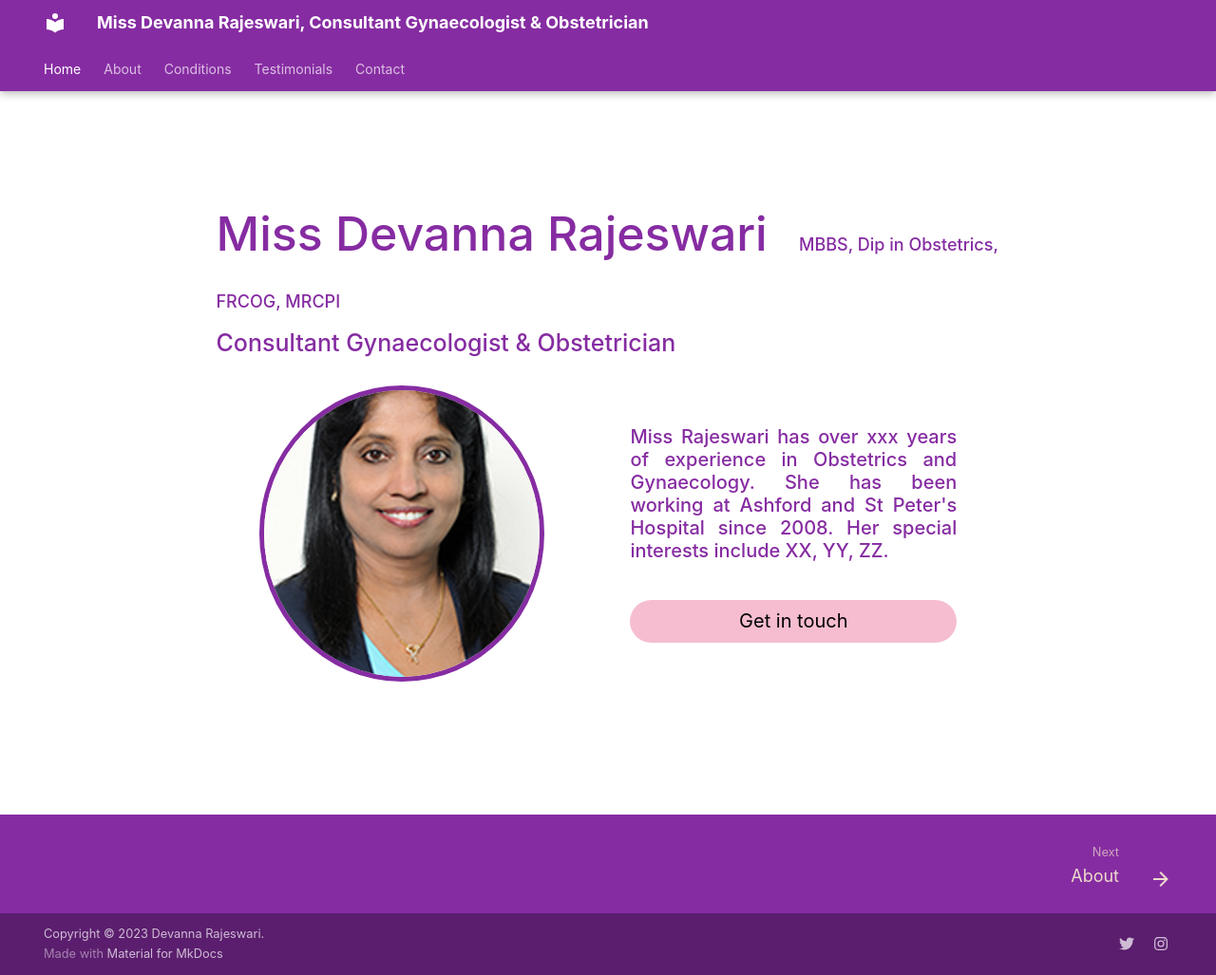
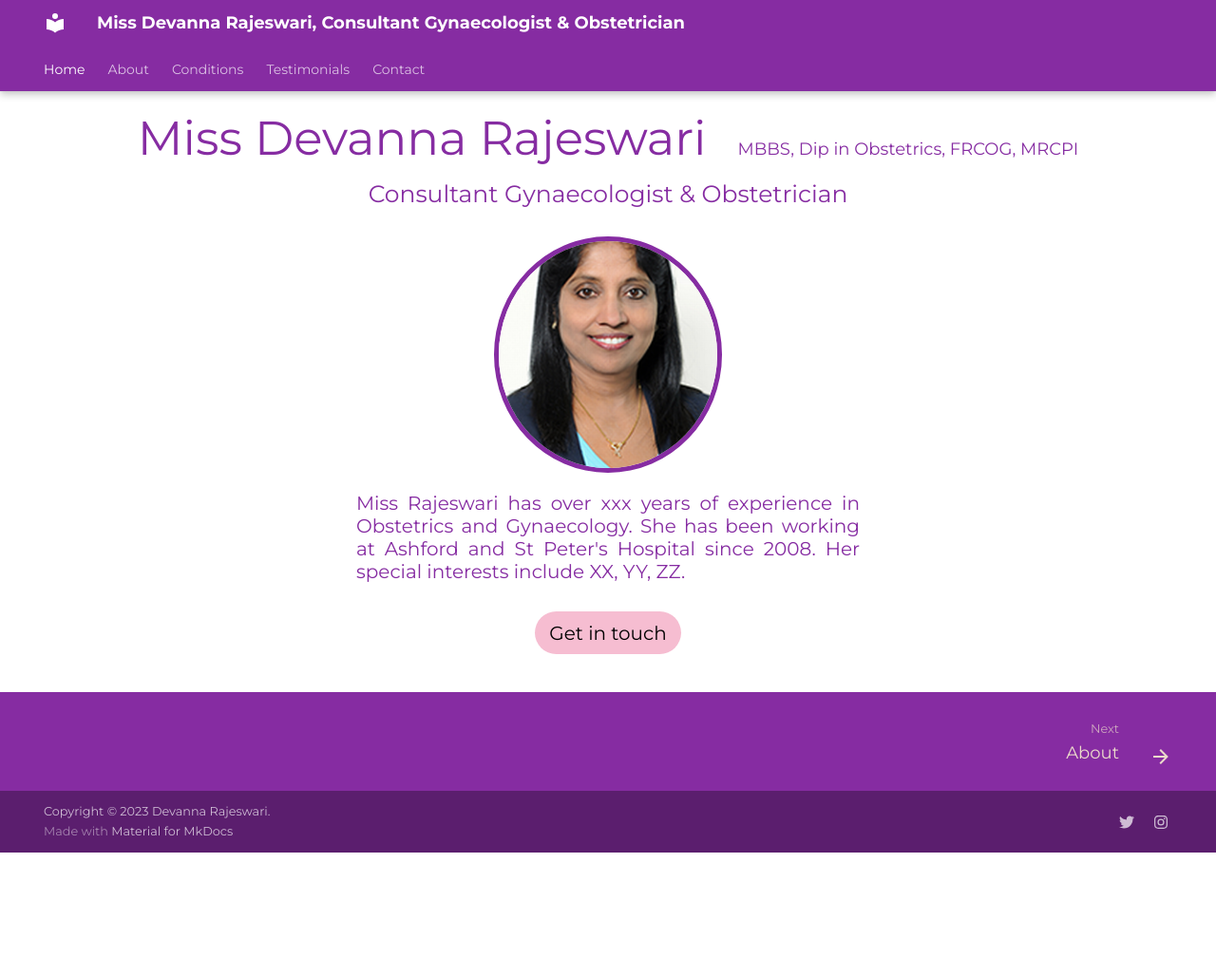
Before and after one commit to anchit-chandran/aunty-rajeswari-website, an MkDocs documentation site: the page built from docs/index.md, in a window 1280 px wide and 1027 px high. Shown: the whole window at 95% size. Built offline with MkDocs 1.6.1 and Material for MkDocs 9.7.7, drawn with Linux system fonts in a browser that asks for light colours; some web fonts are replaced.

Commit message:
improve masthead styling
Signed-off-by: anchit-chandran <anchit97123@gmail.com>

```diff
--- a/docs/_assets/_stylesheets/extra.css
+++ b/docs/_assets/_stylesheets/extra.css
@@ -5,15 +5,6 @@
     --white: #ecdbcb;
     --button: #F6BDD1;
     --button-hover: #d69fb2;
-
-    --md-text-font-family:
-
-    --md-mermaid-font-family: var(--md-text-font-family),sans-serif;
-    --md-mermaid-edge-color: var(--md-code-fg-color);
-    --md-mermaid-node-bg-color: var(--md-accent-fg-color--transparent);
-    --md-mermaid-node-fg-color: var(--md-accent-fg-color);
-    --md-mermaid-label-bg-color: var(--md-default-bg-color);
-    --md-mermaid-label-fg-color: var(--md-code-fg-color);
 }
 
 
@@ -29,9 +20,6 @@
 }
 
 /* masthead */
-.masthead_container h1,h2,h3,h4,h5,h6,p {
-    color: var(--main);
-}
 
 .title_wrapper p {
     font-size: large;
@@ -40,7 +28,7 @@
 .masthead_container img {
     border: 5px solid var(--main);
     border-radius: 50%;
-    width: 15rem;
+    width: 12rem;
 }
 
 .masthead_description {
@@ -72,3 +60,19 @@ footer.md-footer {
     background-color: var(--main);
     color: var(--white);
 }
+
+@media (max-width: 767px) {
+    /* Set font size for mobile devices */
+    .masthead_container h1 {
+        font-size: calc(1.375rem + 1vw);
+        text-align: center;
+    }
+
+    .masthead_container h5 {
+        font-size: 2.4em;
+        text-align: center;
+    }
+    img.img {
+        width: 10rem;
+    }
+  }
--- a/mkdocs.yml
+++ b/mkdocs.yml
@@ -38,7 +38,7 @@ theme:
   palette:
     scheme: dark
   font:
-    text: Lustria
+    text: Montserrat
     code: Roboto Mono
 
 # additional directories to watch when running `mkdocs serve`
--- a/overrides/home.html
+++ b/overrides/home.html
@@ -1,17 +1,15 @@
-{% extends "main.html" %} {% block tabs %} {{ super() }}
+{% extends "main.html" %}
+
+{% block tabs %}
+
+
+
 
 <!-- BOOTSTRAP STYLESHEET IMPORT -->
 {% block styles %}
-<link
-  href="https://cdn.jsdelivr.net/npm/bootstrap@5.2.3/dist/css/bootstrap.min.css"
-  rel="stylesheet"
-  integrity="sha384-rbsA2VBKQhggwzxH7pPCaAqO46MgnOM80zW1RWuH61DGLwZJEdK2Kadq2F9CUG65"
-  crossorigin="anonymous"
-/>
-<link
-  rel="stylesheet"
-  href="https://cdn.jsdelivr.net/npm/bootstrap-icons@1.10.3/font/bootstrap-icons.css"
-/>
+<link href="https://cdn.jsdelivr.net/npm/bootstrap@5.2.3/dist/css/bootstrap.min.css" rel="stylesheet"
+  integrity="sha384-rbsA2VBKQhggwzxH7pPCaAqO46MgnOM80zW1RWuH61DGLwZJEdK2Kadq2F9CUG65" crossorigin="anonymous" />
+<link rel="stylesheet" href="https://cdn.jsdelivr.net/npm/bootstrap-icons@1.10.3/font/bootstrap-icons.css" />
 <link rel="stylesheet" href="../docs/_assets/_stylesheets/extra.css" />
 {{ super() }} {% endblock %}
 
@@ -21,24 +19,46 @@
   .md-main {
     display: none;
   }
+
+  .masthead_container h1,
+  h2,
+  h3,
+  h4,
+  h5,
+  h6,
+  p {
+    color: var(--main);
+  }
 </style>
 <!-- STYLE OVERRIDES JUST FOR INDEX PAGE -->
 
-<header class="container masthead_container">
-  <div class="row my-5 justify-content-center">
-    <div class="col-9 title_wrapper my-5">
-      <h1>Miss Devanna Rajeswari <p class=" ms-3 d-inline">MBBS, Dip in Obstetrics, FRCOG, MRCPI</p></h1>
-      <h5 class="">Consultant Gynaecologist & Obstetrician</h5>
-      <div class="col py-3 d-flex justify-content-around align-items-center">
-        <img src="_assets/_images/headshot.png" alt="" class="img-fluid">
-        <div class="col-md-5 d-flex flex-column">
-          <h6 class="masthead_description">Miss Rajeswari has over xxx years of experience in Obstetrics and Gynaecology. She has been working at Ashford and St Peter's Hospital since 2008. Her special interests include XX, YY, ZZ.</h6>
+<header class="container masthead_container ">
+  <div class="row my-md-0 my-3 justify-content-center">
+    <div class="col title_wrapper my-md-3 px-0 text-center">
+
+      <div class="col">
+        <h1 class="mb-0">Miss Devanna Rajeswari <p class=" ms-md-3 d-inline-block">MBBS, Dip in Obstetrics, FRCOG, MRCPI</p>
+        </h1>
+        <h5 class="text-center">Consultant Gynaecologist & Obstetrician</h5>
+      </div>
+
+
+      <div class="col py-3 d-flex flex-column justify-content-center align-items-center">
+        <!-- <div class="row justify-content-center align-items-center"> -->
+          <div class="col-12 col-md-4 d-flex justify-content-center"><img src="_assets/_images/headshot.png" alt=""
+              class="img"></div>
+          <div class="col-12 col-md-6 px-3">
+            <h6 class="masthead_description m-0 pt-3 px-1 px-md-0">Miss Rajeswari has over xxx years of experience in Obstetrics and
+              Gynaecology. She has been working at Ashford and St Peter's Hospital since 2008. Her special interests
+              include XX, YY, ZZ.</h6>
             <a class="btn btn-primary custom_button mt-4" href="">Get in touch</a>
           </div>
+        <!-- </div> -->
       </div>
+
     </div>
 </header>
-
+{{ super() }}
 
 {% endblock %}
 
@@ -47,9 +67,6 @@
 
 <!-- Application footer -->
 {% block footer %}{{ super() }}{% endblock %} {% block scripts %}
-<script
-  src="https://cdn.jsdelivr.net/npm/bootstrap@5.2.3/dist/js/bootstrap.bundle.min.js"
-  integrity="sha384-kenU1KFdBIe4zVF0s0G1M5b4hcpxyD9F7jL+jjXkk+Q2h455rYXK/7HAuoJl+0I4"
-  crossorigin="anonymous"
-></script>
+<script src="https://cdn.jsdelivr.net/npm/bootstrap@5.2.3/dist/js/bootstrap.bundle.min.js"
+  integrity="sha384-kenU1KFdBIe4zVF0s0G1M5b4hcpxyD9F7jL+jjXkk+Q2h455rYXK/7HAuoJl+0I4" crossorigin="anonymous"></script>
 {%endblock%}
```
Lines whose indentation alone changed are shown as unchanged.
